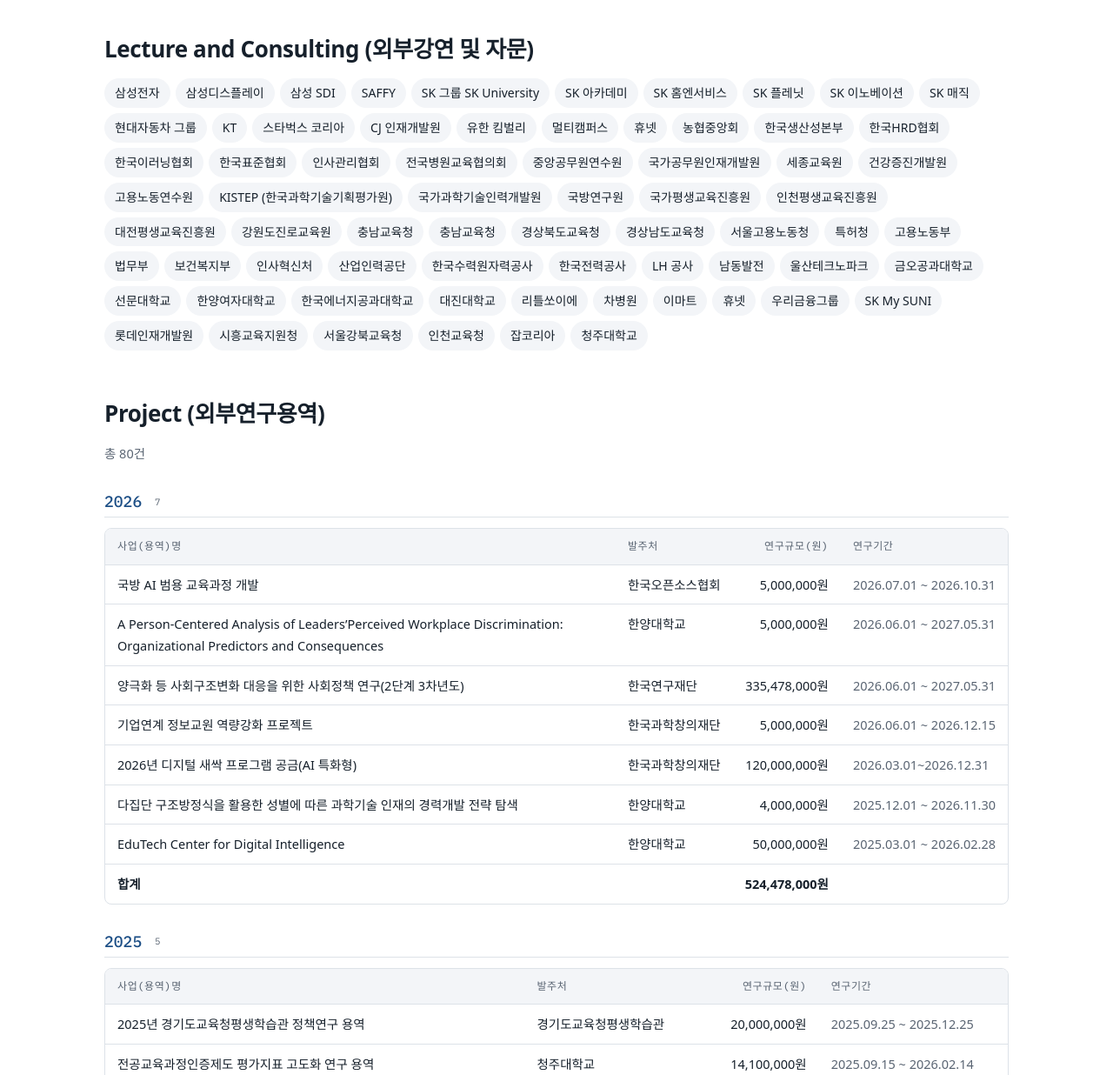
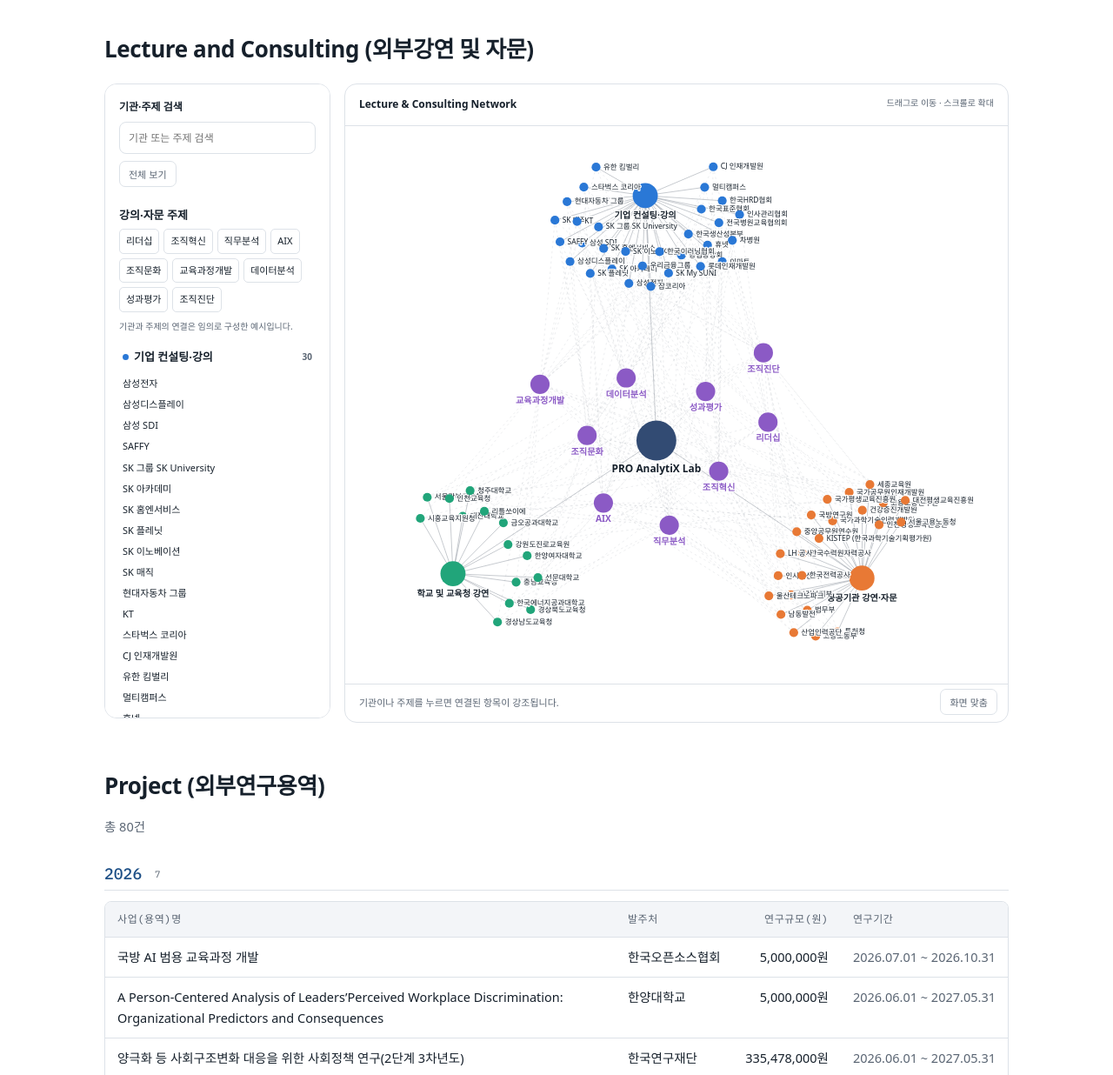
Before and after one commit to drsprolab/drsprolab.github.io, a Jekyll site: the page built from project.md, in a window 1280 px wide and 1400 px high, scrolled down 355 px, cut to the strip 164-1400 px from the top of the window. Shown: the whole strip at 87% size. Built offline with Jekyll 4.4.1, drawn with Linux system fonts in a browser that asks for light colours; some web fonts are replaced.

Commit message:
Add interactive consulting institutions and topic network to Project

```diff
--- /dev/null
+++ b/_data/lecture_groups.json
@@ -0,0 +1,90 @@
+[
+  {
+    "id": "business",
+    "label": "기업 컨설팅·강의",
+    "color": "#2a78d6",
+    "items": [
+      "삼성전자",
+      "삼성디스플레이",
+      "삼성 SDI",
+      "SAFFY",
+      "SK 그룹 SK University",
+      "SK 아카데미",
+      "SK 홈엔서비스",
+      "SK 플레닛",
+      "SK 이노베이션",
+      "SK 매직",
+      "현대자동차 그룹",
+      "KT",
+      "스타벅스 코리아",
+      "CJ 인재개발원",
+      "유한 킴벌리",
+      "멀티캠퍼스",
+      "휴넷",
+      "농협중앙회",
+      "한국생산성본부",
+      "한국HRD협회",
+      "한국이러닝협회",
+      "한국표준협회",
+      "인사관리협회",
+      "전국병원교육협의회",
+      "차병원",
+      "이마트",
+      "우리금융그룹",
+      "SK My SUNI",
+      "롯데인재개발원",
+      "잡코리아"
+    ]
+  },
+  {
+    "id": "public",
+    "label": "공공기관 강연·자문",
+    "color": "#e87935",
+    "items": [
+      "중앙공무원연수원",
+      "국가공무원인재개발원",
+      "세종교육원",
+      "건강증진개발원",
+      "고용노동연수원",
+      "KISTEP (한국과학기술기획평가원)",
+      "국가과학기술인력개발원",
+      "국방연구원",
+      "국가평생교육진흥원",
+      "인천평생교육진흥원",
+      "대전평생교육진흥원",
+      "서울고용노동청",
+      "특허청",
+      "고용노동부",
+      "법무부",
+      "보건복지부",
+      "인사혁신처",
+      "산업인력공단",
+      "한국수력원자력공사",
+      "한국전력공사",
+      "LH 공사",
+      "남동발전",
+      "울산테크노파크"
+    ]
+  },
+  {
+    "id": "education",
+    "label": "학교 및 교육청 강연",
+    "color": "#21a57a",
+    "items": [
+      "강원도진로교육원",
+      "충남교육청",
+      "경상북도교육청",
+      "경상남도교육청",
+      "금오공과대학교",
+      "선문대학교",
+      "한양여자대학교",
+      "한국에너지공과대학교",
+      "대진대학교",
+      "리틀쏘이에",
+      "시흥교육지원청",
+      "서울강북교육청",
+      "인천교육청",
+      "청주대학교"
+    ]
+  }
+]
--- /dev/null
+++ b/_data/lecture_topics.json
@@ -0,0 +1,351 @@
+{
+  "topics": [
+    "리더십",
+    "조직혁신",
+    "직무분석",
+    "AIX",
+    "조직문화",
+    "교육과정개발",
+    "데이터분석",
+    "성과평가",
+    "조직진단"
+  ],
+  "assignments": {
+    "삼성전자": [
+      "리더십",
+      "AIX",
+      "교육과정개발"
+    ],
+    "삼성디스플레이": [
+      "조직혁신",
+      "조직문화",
+      "데이터분석"
+    ],
+    "삼성 SDI": [
+      "직무분석",
+      "교육과정개발",
+      "성과평가"
+    ],
+    "SAFFY": [
+      "AIX",
+      "데이터분석",
+      "조직진단"
+    ],
+    "SK 그룹 SK University": [
+      "조직문화",
+      "성과평가",
+      "리더십"
+    ],
+    "SK 아카데미": [
+      "교육과정개발",
+      "조직진단",
+      "조직혁신"
+    ],
+    "SK 홈엔서비스": [
+      "데이터분석",
+      "리더십",
+      "직무분석"
+    ],
+    "SK 플레닛": [
+      "성과평가",
+      "조직혁신",
+      "AIX"
+    ],
+    "SK 이노베이션": [
+      "조직진단",
+      "직무분석",
+      "조직문화"
+    ],
+    "SK 매직": [
+      "리더십",
+      "AIX",
+      "교육과정개발"
+    ],
+    "현대자동차 그룹": [
+      "조직혁신",
+      "조직문화",
+      "데이터분석"
+    ],
+    "KT": [
+      "직무분석",
+      "교육과정개발",
+      "성과평가"
+    ],
+    "스타벅스 코리아": [
+      "AIX",
+      "데이터분석",
+      "조직진단"
+    ],
+    "CJ 인재개발원": [
+      "조직문화",
+      "성과평가",
+      "리더십"
+    ],
+    "유한 킴벌리": [
+      "교육과정개발",
+      "조직진단",
+      "조직혁신"
+    ],
+    "멀티캠퍼스": [
+      "데이터분석",
+      "리더십",
+      "직무분석"
+    ],
+    "휴넷": [
+      "성과평가",
+      "조직혁신",
+      "AIX"
+    ],
+    "농협중앙회": [
+      "조직진단",
+      "직무분석",
+      "조직문화"
+    ],
+    "한국생산성본부": [
+      "리더십",
+      "AIX",
+      "교육과정개발"
+    ],
+    "한국HRD협회": [
+      "조직혁신",
+      "조직문화",
+      "데이터분석"
+    ],
+    "한국이러닝협회": [
+      "직무분석",
+      "교육과정개발",
+      "성과평가"
+    ],
+    "한국표준협회": [
+      "AIX",
+      "데이터분석",
+      "조직진단"
+    ],
+    "인사관리협회": [
+      "조직문화",
+      "성과평가",
+      "리더십"
+    ],
+    "전국병원교육협의회": [
+      "교육과정개발",
+      "조직진단",
+      "조직혁신"
+    ],
+    "차병원": [
+      "데이터분석",
+      "리더십",
+      "직무분석"
+    ],
+    "이마트": [
+      "성과평가",
+      "조직혁신",
+      "AIX"
+    ],
+    "우리금융그룹": [
+      "조직진단",
+      "직무분석",
+      "조직문화"
+    ],
+    "SK My SUNI": [
+      "리더십",
+      "AIX",
+      "교육과정개발"
+    ],
+    "롯데인재개발원": [
+      "조직혁신",
+      "조직문화",
+      "데이터분석"
+    ],
+    "잡코리아": [
+      "직무분석",
+      "교육과정개발",
+      "성과평가"
+    ],
+    "중앙공무원연수원": [
+      "AIX",
+      "데이터분석",
+      "조직진단"
+    ],
+    "국가공무원인재개발원": [
+      "조직문화",
+      "성과평가",
+      "리더십"
+    ],
+    "세종교육원": [
+      "교육과정개발",
+      "조직진단",
+      "조직혁신"
+    ],
+    "건강증진개발원": [
+      "데이터분석",
+      "리더십",
+      "직무분석"
+    ],
+    "고용노동연수원": [
+      "성과평가",
+      "조직혁신",
+      "AIX"
+    ],
+    "KISTEP (한국과학기술기획평가원)": [
+      "조직진단",
+      "직무분석",
+      "조직문화"
+    ],
+    "국가과학기술인력개발원": [
+      "리더십",
+      "AIX",
+      "교육과정개발"
+    ],
+    "국방연구원": [
+      "조직혁신",
+      "조직문화",
+      "데이터분석"
+    ],
+    "국가평생교육진흥원": [
+      "직무분석",
+      "교육과정개발",
+      "성과평가"
+    ],
+    "인천평생교육진흥원": [
+      "AIX",
+      "데이터분석",
+      "조직진단"
+    ],
+    "대전평생교육진흥원": [
+      "조직문화",
+      "성과평가",
+      "리더십"
+    ],
+    "서울고용노동청": [
+      "교육과정개발",
+      "조직진단",
+      "조직혁신"
+    ],
+    "특허청": [
+      "데이터분석",
+      "리더십",
+      "직무분석"
+    ],
+    "고용노동부": [
+      "성과평가",
+      "조직혁신",
+      "AIX"
+    ],
+    "법무부": [
+      "조직진단",
+      "직무분석",
+      "조직문화"
+    ],
+    "보건복지부": [
+      "리더십",
+      "AIX",
+      "교육과정개발"
+    ],
+    "인사혁신처": [
+      "조직혁신",
+      "조직문화",
+      "데이터분석"
+    ],
+    "산업인력공단": [
+      "직무분석",
+      "교육과정개발",
+      "성과평가"
+    ],
+    "한국수력원자력공사": [
+      "AIX",
+      "데이터분석",
+      "조직진단"
+    ],
+    "한국전력공사": [
+      "조직문화",
+      "성과평가",
+      "리더십"
+    ],
+    "LH 공사": [
+      "교육과정개발",
+      "조직진단",
+      "조직혁신"
+    ],
+    "남동발전": [
+      "데이터분석",
+      "리더십",
+      "직무분석"
+    ],
+    "울산테크노파크": [
+      "성과평가",
+      "조직혁신",
+      "AIX"
+    ],
+    "강원도진로교육원": [
+      "조직진단",
+      "직무분석",
+      "조직문화"
+    ],
+    "충남교육청": [
+      "리더십",
+      "AIX",
+      "교육과정개발"
+    ],
+    "경상북도교육청": [
+      "조직혁신",
+      "조직문화",
+      "데이터분석"
+    ],
+    "경상남도교육청": [
+      "직무분석",
+      "교육과정개발",
+      "성과평가"
+    ],
+    "금오공과대학교": [
+      "AIX",
+      "데이터분석",
+      "조직진단"
+    ],
+    "선문대학교": [
+      "조직문화",
+      "성과평가",
+      "리더십"
+    ],
+    "한양여자대학교": [
+      "교육과정개발",
+      "조직진단",
+      "조직혁신"
+    ],
+    "한국에너지공과대학교": [
+      "데이터분석",
+      "리더십",
+      "직무분석"
+    ],
+    "대진대학교": [
+      "성과평가",
+      "조직혁신",
+      "AIX"
+    ],
+    "리틀쏘이에": [
+      "조직진단",
+      "직무분석",
+      "조직문화"
+    ],
+    "시흥교육지원청": [
+      "리더십",
+      "AIX",
+      "교육과정개발"
+    ],
+    "서울강북교육청": [
+      "조직혁신",
+      "조직문화",
+      "데이터분석"
+    ],
+    "인천교육청": [
+      "직무분석",
+      "교육과정개발",
+      "성과평가"
+    ],
+    "청주대학교": [
+      "AIX",
+      "데이터분석",
+      "조직진단"
+    ]
+  },
+  "example": true
+}
--- /dev/null
+++ b/_includes/lecture-network.html
@@ -0,0 +1,28 @@
+<section class="lecture-network" id="lecture-network" aria-label="외부강연 및 자문 네트워크">
+  <aside class="lecture-list">
+    <label class="lecture-search-label" for="lecture-search">기관·주제 검색</label>
+    <input id="lecture-search" type="search" placeholder="기관 또는 주제 검색">
+    <button type="button" class="lecture-reset">전체 보기</button>
+    <section class="lecture-category lecture-topics" style="--group-color: #8b5ac5">
+      <h3>강의·자문 주제</h3>
+      <div class="lecture-topic-buttons">{% for topic in site.data.lecture_topics.topics %}<button type="button" data-lecture-topic="{{ topic }}">{{ topic }}</button>{% endfor %}</div>
+      <p class="lecture-example">기관과 주제의 연결은 임의로 구성한 예시입니다.</p>
+    </section>
+    {% for group in site.data.lecture_groups %}
+    <section class="lecture-category" style="--group-color: {{ group.color }}">
+      <h3><button type="button" data-lecture-group="{{ group.id }}"><span class="lecture-dot"></span>{{ group.label }} <small>{{ group.items.size }}</small></button></h3>
+      <ul>{% for name in group.items %}<li><button type="button" data-lecture-name="{{ name | escape }}">{{ name }}</button></li>{% endfor %}</ul>
+    </section>
+    {% endfor %}
+  </aside>
+  <div class="lecture-visual">
+    <div class="lecture-visual-head"><strong>Lecture &amp; Consulting Network</strong><span>드래그로 이동 · 스크롤로 확대</span></div>
+    <svg class="lecture-svg" role="group" aria-label="기관과 강의·자문 주제를 연결한 예시 네트워크"></svg>
+    <p class="lecture-selection" aria-live="polite">기관이나 분류를 누르면 연결된 항목이 강조됩니다.</p>
+    <button type="button" class="lecture-fit">화면 맞춤</button>
+  </div>
+</section>
+<script type="application/json" id="lecture-network-data">{{ site.data.lecture_groups | jsonify }}</script>
+<script type="application/json" id="lecture-topic-data">{{ site.data.lecture_topics | jsonify }}</script>
+<script src="https://cdnjs.cloudflare.com/ajax/libs/d3/7.9.0/d3.min.js"></script>
+<script src="{{ '/assets/js/lecture-network.js' | relative_url }}" defer></script>
--- a/assets/css/style.css
+++ b/assets/css/style.css
@@ -921,3 +921,35 @@
 .rmap-orcid { display: grid; gap: 4px; padding: 7px 12px; border: 1px solid var(--line); border-radius: 8px; background: var(--paper); font-size: 12px; text-decoration: none; }
 .rmap-orcid small { color: var(--muted); font-size: 10px; }
 .rmap-orcid:hover { border-color: var(--accent); }
+
+/* Project: 기관 목록과 강연·자문 네트워크 */
+.lecture-network { display:grid; grid-template-columns:260px minmax(0,1fr); gap:16px; margin:24px 0 36px; align-items:start; }
+.lecture-list,.lecture-visual { border:1px solid var(--line); border-radius:14px; background:var(--paper); }
+.lecture-list { padding:16px; max-height:730px; overflow:auto; }
+.lecture-search-label { display:block; font-size:12px; font-weight:600; margin-bottom:6px; }
+#lecture-search { box-sizing:border-box; width:100%; padding:9px 10px; font-family:inherit; font-size:12px; color:var(--ink); border:1px solid var(--line); border-radius:8px; background:var(--paper); }
+.lecture-reset,.lecture-fit { padding:6px 10px; font-size:11px; color:var(--muted); background:transparent; border:1px solid var(--line); border-radius:7px; cursor:pointer; }
+.lecture-reset { margin:8px 0; }
+.prose .lecture-category h3 { margin:16px 0 8px; font-size:13px; }
+.lecture-category h3 button { display:flex; align-items:center; gap:6px; width:100%; font-weight:650; }
+.lecture-category button { border:0; background:transparent; color:var(--ink); font:inherit; padding:3px 4px; text-align:left; cursor:pointer; border-radius:5px; }
+.lecture-category small { margin-left:auto; font-size:10px; color:var(--muted); }
+.lecture-dot { width:7px; height:7px; border-radius:50%; background:var(--group-color); flex-shrink:0; }
+.prose .lecture-category ul { list-style:none; padding:0; margin:0; }
+.prose .lecture-category li { font-size:11px; line-height:1.55; margin:1px 0; }
+.lecture-category button:hover,.lecture-category button.is-selected,.lecture-category button.is-related { background:color-mix(in srgb,var(--group-color) 12%,transparent); color:var(--group-color); }
+.lecture-visual { position:relative; overflow:hidden; }
+.lecture-visual-head { display:flex; justify-content:space-between; flex-wrap:wrap; gap:8px; border-bottom:1px solid var(--line); padding:13px 16px; font-size:12px; }
+.lecture-visual-head span { font-size:10px; color:var(--muted); }
+.lecture-svg { display:block; width:100%; height:auto; min-height:460px; color:var(--muted); touch-action:none; }
+.lecture-node { cursor:pointer; }
+.lecture-node:focus circle { stroke:var(--ink); stroke-width:2; }
+.lecture-label { fill:var(--ink); font-family:inherit; paint-order:stroke; stroke:var(--paper); stroke-width:3px; stroke-linejoin:round; }
+.lecture-label-org { font-size:10px; }.lecture-label-group { font-size:12px; font-weight:650; }.lecture-label-lab { font-size:14px; font-weight:700; }
+.lecture-label-topic { font-size:12px; font-weight:650; fill:#8b5ac5; }
+.lecture-topic-buttons { display:flex; flex-wrap:wrap; gap:5px; }
+.lecture-topic-buttons button { font-size:11px; border:1px solid var(--line); padding:4px 7px; }
+.prose .lecture-example { font-size:10px; line-height:1.6; color:var(--muted); margin:8px 0 12px; }
+.prose .lecture-selection { font-size:11px; color:var(--muted); margin:0; padding:12px 16px; border-top:1px solid var(--line); padding-right:100px; }
+.lecture-fit { position:absolute; bottom:8px; right:12px; }
+@media(max-width:700px) { .lecture-network { grid-template-columns:1fr; }.lecture-list { max-height:340px; }.lecture-svg { min-height:360px; } }
--- /dev/null
+++ b/assets/js/lecture-network.js
@@ -0,0 +1,60 @@
+(function () {
+  'use strict';
+  var root = document.getElementById('lecture-network');
+  if (!root || !window.d3) return;
+  var groups = JSON.parse(document.getElementById('lecture-network-data').textContent);
+  var topicData = JSON.parse(document.getElementById("lecture-topic-data").textContent);
+  var W = 760, H = 640, selected = '', query = '';
+  var nodes = [{id:'lab', name:'PRO AnalytiX Lab', type:'lab', x:W/2,y:H/2}], links = [];
+  groups.forEach(function (group, i) {
+    var angle = -Math.PI/2 + i * Math.PI*2/3;
+    var cx=W/2+Math.cos(angle)*180, cy=H/2+Math.sin(angle)*180;
+    nodes.push({id:group.id,name:group.label,type:'group',group:group.id,color:group.color,x:cx,y:cy});
+    links.push({source:'lab',target:group.id});
+    group.items.forEach(function (name,j) {
+      var a=angle-Math.PI/2+j/Math.max(1,group.items.length-1)*Math.PI;
+      nodes.push({id:name,name:name,type:'org',group:group.id,color:group.color,x:cx+Math.cos(a)*125,y:cy+Math.sin(a)*125});
+      links.push({source:group.id,target:name});
+    });
+  });
+  topicData.topics.forEach(function(name,i){
+    var a=i*Math.PI*2/topicData.topics.length;
+    nodes.push({id:"topic:"+name,name:name,type:"topic",color:"#8b5ac5",x:W/2+Math.cos(a)*95,y:H/2+Math.sin(a)*95});
+  });
+  Object.keys(topicData.assignments).forEach(function(name){
+    topicData.assignments[name].forEach(function(topic){links.push({source:name,target:"topic:"+topic,type:"topic"});});
+  });
+  var neighbors={};
+  links.forEach(function(link){(neighbors[link.source]||(neighbors[link.source]=new Set())).add(link.target);(neighbors[link.target]||(neighbors[link.target]=new Set())).add(link.source);});
+  var svg=d3.select(root.querySelector('svg')).attr('viewBox','0 0 '+W+' '+H);
+  var layer=svg.append('g');
+  var zoom=d3.zoom().scaleExtent([0.45,4]).on('zoom',function(e){layer.attr('transform',e.transform);});
+  svg.call(zoom);
+  var lines=layer.append('g').selectAll('line').data(links).join('line').attr('stroke','currentColor').attr('stroke-width',function(d){return d.type==='topic'?0.7:1;}).attr('stroke-dasharray',function(d){return d.type==='topic'?'3 4':null;});
+  var node=layer.append('g').selectAll('g').data(nodes).join('g').attr('class','lecture-node').attr('tabindex',0).attr('role','button').attr('aria-label',function(d){return d.name;});
+  node.append('circle').attr('r',function(d){return d.type==='lab'?27:d.type==='group'?17:d.type==='topic'?13:6;}).attr('fill',function(d){return d.color||'#324b73';});
+  node.append('text').text(function(d){return d.name;}).attr('x',function(d){return d.type==='org'?10:0;}).attr('y',function(d){return d.type==='lab'?43:d.type==='group'?31:d.type==='topic'?26:3;}).attr('text-anchor',function(d){return d.type==='org'?'start':'middle';}).attr('class',function(d){return 'lecture-label lecture-label-'+d.type;});
+  node.append('title').text(function(d){return d.name;});
+  var sim=d3.forceSimulation(nodes).force('link',d3.forceLink(links).id(function(d){return d.id;}).distance(function(d){return d.type==='topic'?125:d.source.type==='lab'?165:85;}).strength(function(d){return d.type==='topic'?0.04:0.35;})).force('charge',d3.forceManyBody().strength(function(d){return d.type==='org'?-75:-400;})).force('collision',d3.forceCollide().radius(function(d){return d.type==='org'?15:47;})).force('x',d3.forceX(function(d){return d.type==='lab'||d.type==='topic'?W/2:W/2+Math.cos(-Math.PI/2+groups.findIndex(function(g){return g.id===d.group;})*Math.PI*2/3)*200;}).strength(0.07)).force('y',d3.forceY(function(d){return d.type==='lab'||d.type==='topic'?H/2:H/2+Math.sin(-Math.PI/2+groups.findIndex(function(g){return g.id===d.group;})*Math.PI*2/3)*200;}).strength(0.07));
+  nodes[0].fx=W/2; nodes[0].fy=H/2;
+  sim.on('tick',function(){lines.attr('x1',function(d){return d.source.x;}).attr('y1',function(d){return d.source.y;}).attr('x2',function(d){return d.target.x;}).attr('y2',function(d){return d.target.y;});node.attr('transform',function(d){return 'translate('+d.x+','+d.y+')';});});
+  node.call(d3.drag().on('start',function(e,d){if(!e.active)sim.alphaTarget(0.2).restart();d.fx=d.x;d.fy=d.y;}).on('drag',function(e,d){d.fx=e.x;d.fy=e.y;}).on('end',function(e){if(!e.active)sim.alphaTarget(0);}));
+  function matches(d){return !query||d.name.toLowerCase().includes(query)||(topicData.assignments[d.id]||[]).some(function(t){return t.toLowerCase().includes(query);});}
+  function active(d){return (matches(d)||d.type==='lab')&&(!selected||d.id===selected||(neighbors[selected]&&neighbors[selected].has(d.id)));}
+  function apply(){
+    node.attr('opacity',function(d){return active(d)?1:0.12;});
+    lines.attr('opacity',function(d){return active(d.source)&&active(d.target)?(d.type==='topic'?0.18:0.4):0.025;});
+    root.querySelectorAll('[data-lecture-name]').forEach(function(b){b.classList.toggle('is-selected',b.dataset.lectureName===selected);var d=nodes.find(function(n){return n.id===b.dataset.lectureName;});b.classList.toggle('is-related',!!selected&&active(d));b.closest('li').hidden=!matches(d);});
+    root.querySelectorAll('[data-lecture-group],[data-lecture-topic]').forEach(function(b){b.classList.toggle('is-selected',(b.dataset.lectureGroup||'topic:'+b.dataset.lectureTopic)===selected);});
+    var chosen=nodes.find(function(d){return d.id===selected;});
+    root.querySelector('.lecture-selection').textContent=chosen?chosen.name+(chosen.type==='org'?' · 예시 주제: '+topicData.assignments[chosen.id].join(' · '):' · 연결 기관 '+nodes.filter(function(d){return d.type==='org'&&neighbors[selected]&&neighbors[selected].has(d.id);}).length+'개'):'기관이나 주제를 누르면 연결된 항목이 강조됩니다.';
+  }
+  function choose(id){selected=selected===id?'':id;apply();}
+  node.on('click',function(e,d){choose(d.id==='lab'?'':d.id);}).on('keydown',function(e,d){if(e.key==='Enter'||e.key===' '){e.preventDefault();choose(d.id==='lab'?'':d.id);}});
+  root.querySelectorAll('[data-lecture-name],[data-lecture-group],[data-lecture-topic]').forEach(function(b){b.addEventListener('click',function(){choose(b.dataset.lectureName||b.dataset.lectureGroup||'topic:'+b.dataset.lectureTopic);});});
+  root.querySelector('#lecture-search').addEventListener('input',function(e){query=e.target.value.trim().toLowerCase();apply();});
+  root.querySelector('.lecture-reset').addEventListener('click',function(){selected='';query='';root.querySelector('#lecture-search').value='';apply();});
+  function fit(){var minX=d3.min(nodes,function(d){return d.x-35;}),maxX=d3.max(nodes,function(d){return d.x+(d.type==='org'?Math.min(170,d.name.length*8):85);}),minY=d3.min(nodes,function(d){return d.y-35;}),maxY=d3.max(nodes,function(d){return d.y+45;});var k=Math.min(W/(maxX-minX+40),H/(maxY-minY+40),1.2);svg.call(zoom.transform,d3.zoomIdentity.translate(W/2-k*(minX+maxX)/2,H/2-k*(minY+maxY)/2).scale(k));}
+  root.querySelector('.lecture-fit').addEventListener('click',fit);
+  sim.on('end',fit);apply();
+})();
--- a/project.md
+++ b/project.md
@@ -8,9 +8,7 @@
 
 ## Lecture and Consulting (외부강연 및 자문) {#lecture}
 
-<ul class="tags big">
-{% for l in site.data.lectures %}<li>{{ l }}</li>{% endfor %}
-</ul>
+{% include lecture-network.html %}
 
 ## Project (외부연구용역)
 
```
